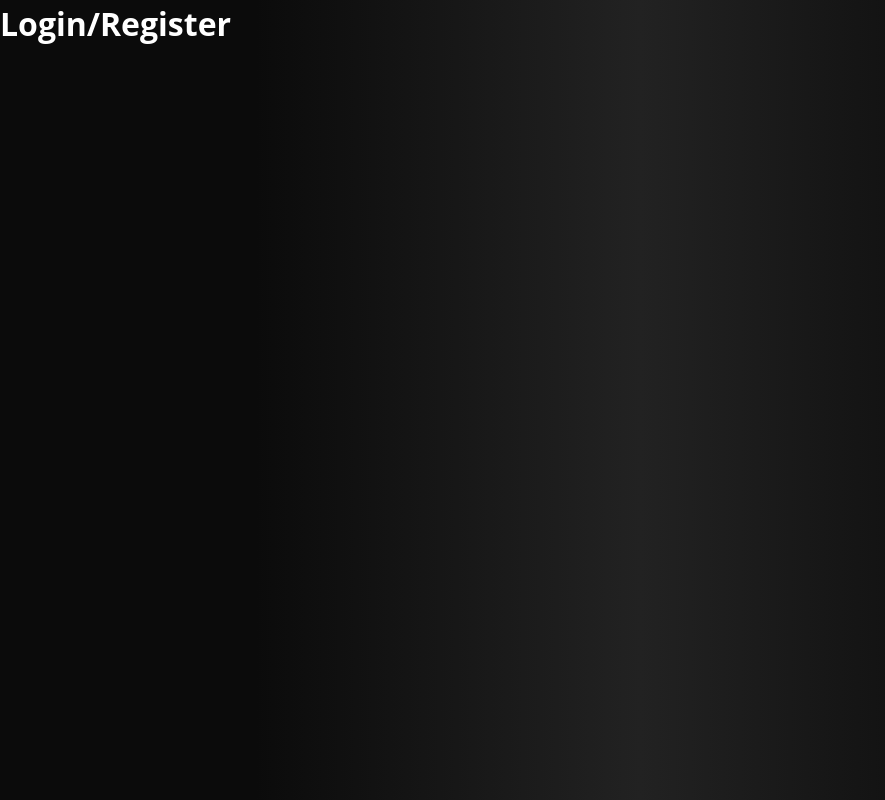
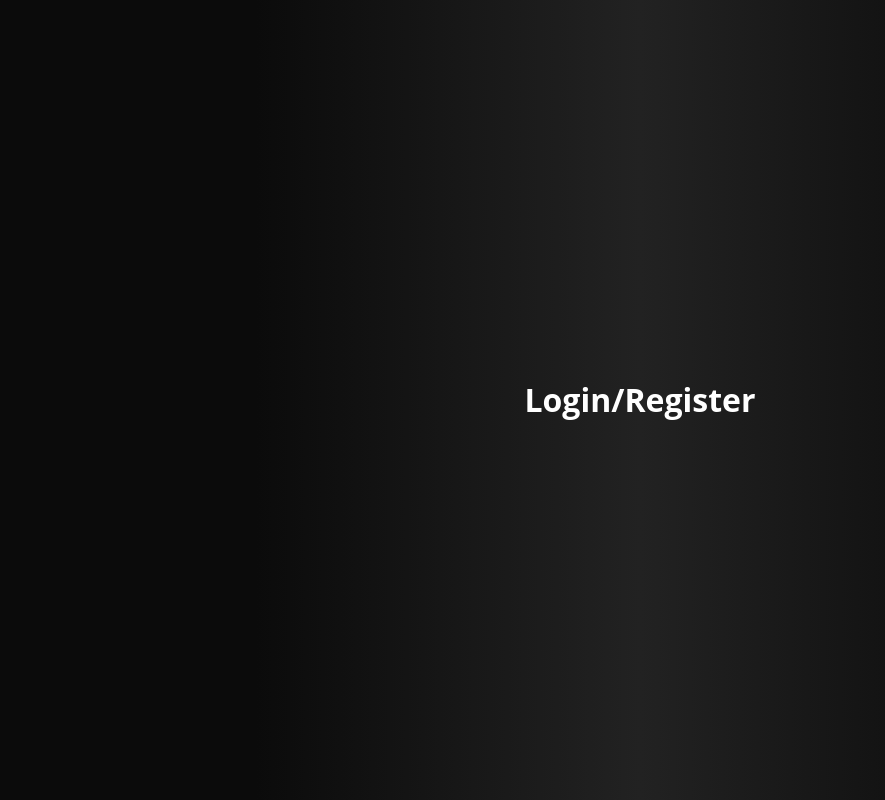
Before and after one commit to MMTTSEC/myfeed, a React app in the folder frontend/: page / in a window 1280 px wide. Shown: the whole page, without its empty margins (0-885 px from the left). Built offline with nearby package versions, Linux system fonts and the light colour scheme; the HTML template or start-up script is replaced by a standard one; a web font is replaced by a local one.

Commit message:
Added the three columns of the initial layout.

```diff
--- a/frontend/src/pages/user-pages/UserHomePage.tsx
+++ b/frontend/src/pages/user-pages/UserHomePage.tsx
@@ -4,6 +4,14 @@ UserHomePage.route = {
 
 export default function UserHomePage() {
   return <>
-    <h1>Home</h1>
+    <section className="left-column">
+
+    </section>
+    <section className="center-column">
+
+    </section>
+    <section className="right-column">
+
+    </section>
   </>;
 }
--- a/frontend/src/styles/main.css
+++ b/frontend/src/styles/main.css
@@ -73,6 +73,32 @@ body {
   font-family: var(--font-primary);
   font-weight: 400;
   color: var(--color-white);
+}
+
+main {
+  display: flex;
+  flex-direction: row;
+  align-items: center;
+  justify-content: center;
+  min-height: 100vh;
+}
+
+main section.left-column {
+  width: 200px;
+  min-height: 100vh;
+  margin-right: var(--spacing-large);
+}
+
+main section.center-column {
+  background-color: var(--color-background-primary);
+  width: 600px;
+  min-height: 100vh;
+}
+
+main section.right-column {
+  width: 200px;
+  min-height: 100vh;
+  margin-left: var(--spacing-large);
 }
 
 /* Typography */
```
